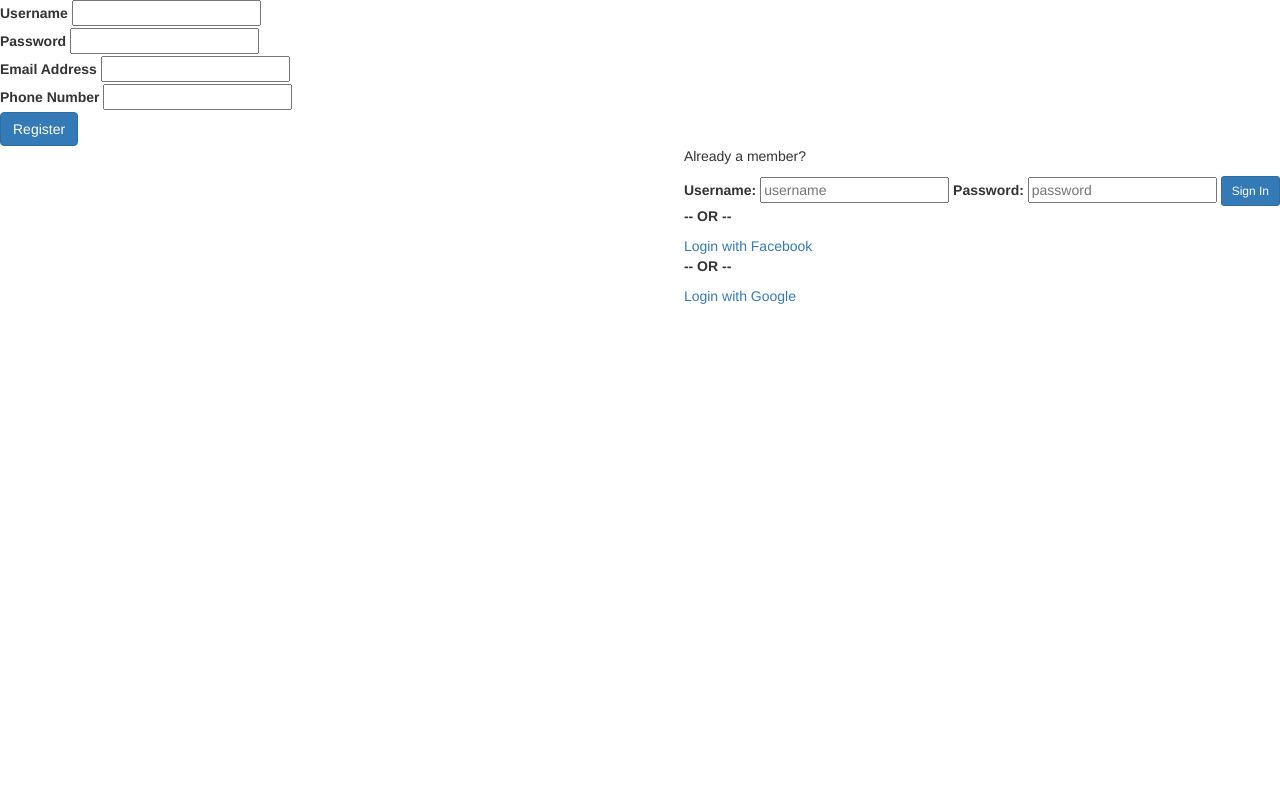
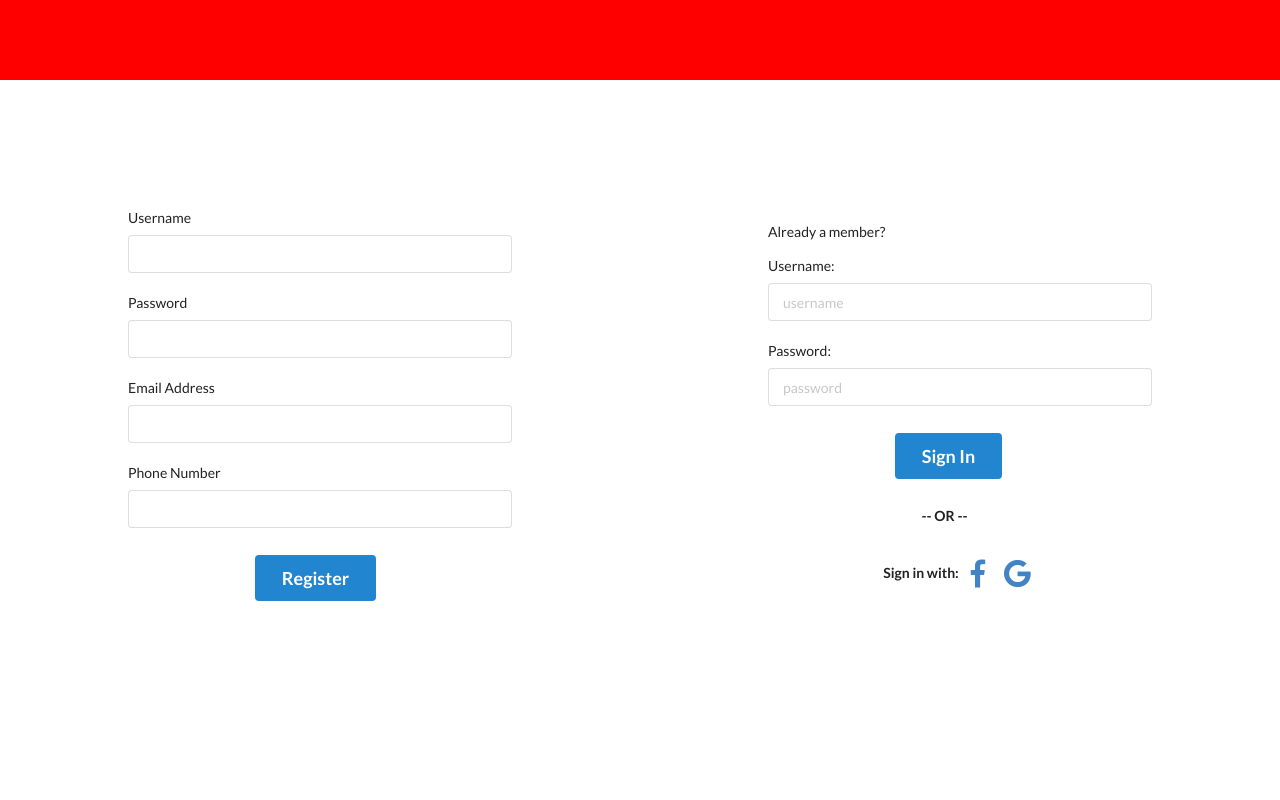
Before and after one commit to Swanoff/Hotel-Ordering, a Django app: page / in a window 1280 px wide. Run offline with Django 3.2, Linux system fonts and the light colour scheme; some libraries are stand-ins or nearby versions.

Commit message:
Added css to root page

```diff
--- a/Hotel_Ordering/templates/webapp/login.html
+++ b/Hotel_Ordering/templates/webapp/login.html
@@ -1,31 +1,74 @@
 <!DOCTYPE html>
 <html>
-<link rel="stylesheet" href="https://maxcdn.bootstrapcdn.com/bootstrap/3.3.7/css/bootstrap.min.css"/>
+  <head>
+    <title>Welcome</title>
+    <!-- CDN for Bootstrap v4.0.0 -->
+    <link rel="stylesheet" href="https://maxcdn.bootstrapcdn.com/bootstrap/4.0.0/css/bootstrap.min.css" integrity="sha384-Gn5384xqQ1aoWXA+058RXPxPg6fy4IWvTNh0E263XmFcJlSAwiGgFAW/dAiS6JXm" crossorigin="anonymous">
+    <script src="https://code.jquery.com/jquery-3.2.1.slim.min.js" integrity="sha384-KJ3o2DKtIkvYIK3UENzmM7KCkRr/rE9/Qpg6aAZGJwFDMVNA/GpGFF93hXpG5KkN" crossorigin="anonymous"></script>
+    <script src="https://cdnjs.cloudflare.com/ajax/libs/popper.js/1.12.9/umd/popper.min.js" integrity="sha384-ApNbgh9B+Y1QKtv3Rn7W3mgPxhU9K/ScQsAP7hUibX39j7fakFPskvXusvfa0b4Q" crossorigin="anonymous"></script>
+    <script src="https://maxcdn.bootstrapcdn.com/bootstrap/4.0.0/js/bootstrap.min.js" integrity="sha384-JZR6Spejh4U02d8jOt6vLEHfe/JQGiRRSQQxSfFWpi1MquVdAyjUar5+76PVCmYl" crossorigin="anonymous"></script>
+    <!-- CDN for Semantic UI v2.3.3 -->
+    <link rel="stylesheet" type="text/css" href="https://cdnjs.cloudflare.com/ajax/libs/semantic-ui/2.3.3/semantic.min.css">
+    <script src="https://cdnjs.cloudflare.com/ajax/libs/semantic-ui/2.3.3/semantic.min.js"></script>
+  </head>
+
+  <style>
+    *
+    {
+        box-sizing: border-box;
+    }
+
+    section
+    {
+        width: 100%;
+        display: table;
+        margin: 0;
+        max-width: none;
+        height: 100vh;
+    }
+
+    .content
+    {
+        display: table-cell;
+        /* vertical-align: middle; */
+    }
+  </style>
+
   <body>
+    <section>
+
+      <div class="content">
+
+        <div style="width: 100%; height: 10%; background-color: red;">
+
+        </div>
+
           {% if registered %}
           <p>
             Thanks for registering.
             <br />
           </p>
           {% endif %}
-<div class = "Register">
+
+          <div class="ui form Register" style="width: 50%; float: left; padding: 10%;">
             <form method="POST" action = "{% url 'register'%}">
               <label for="{{form1.username.id_for_label}}"> Username </label>
               {{form1.username}}
-    <br />
+              <br /><br>
               <label for="{{form1.password.id_for_label}}"> Password </label>
               {{form1.password}}
-  <br />
+              <br /><br>
               <label for="{{form1.email.id_for_label}}">Email Address</label>
               {{form1.email}}
-<br />
+              <br /><br>
               <label for="{{form2.phone_no.id_for_label}}">Phone Number</label>
               {{form2.phone_no}}
               <br />
-  <input type="submit" class="btn btn-primary" value="Register"/>
+              <input type="submit" class="ui big blue button" value="Register" style="margin: 7% 33%" />
               {% csrf_token %}
             </form>
           </div>
+
           {% if form1.errors %}
               {% for field in form1 %}
                   {% for error in field.errors %}
@@ -40,23 +83,27 @@
                   </div>
               {% endfor %}
           {% endif %}
-<div id="login" style="float:right">
-  <form method="POST" action="{%url 'login' %}">
 
+          <div id="login" style="width: 50%; float:right; padding: 10%;">
+            <form method="POST" class="ui form" action="{%url 'login' %}">
               <p>Already a member?</p>
-
               <label for="username">Username:</label>
               <input name="username" placeholder="username" required>
-
+              <br><br>
               <label for="password">Password:</label>
               <input type="password" name="password" placeholder="password" required>
-     <input type="submit" class="btn btn-primary btn-sm" name="" value="Sign In">
+              <input type="submit" class="ui big blue button" style="margin: 7% 33%" name="" value="Sign In">
               {% csrf_token %}
             </form>
-  <p><strong>-- OR --</strong></p>
-  <a href="{% url 'social:begin' 'facebook' %}">Login with Facebook</a>
-  <p><strong>-- OR --</strong></p>
-<a href="{% url 'social:begin' 'google-oauth2' %}">Login with Google</a><br>
+            <p style="padding-left: 40%;"><strong>-- OR --</strong></p>
+            <br>
+            <strong style="padding-left: 30%">Sign in with: </strong>
+            <a href="{% url 'social:begin' 'facebook' %}"><i class="big facebook f icon"></i></a>
+            <a href="{% url 'social:begin' 'google-oauth2' %}"><i class="big google icon"></i></a><br>
           </div>
+      </div>
+
+    </section>
+
   </body>
 </html>
```
Also changed, not shown: Hotel_Ordering/db.sqlite3. Lines whose indentation alone changed are shown as unchanged.
